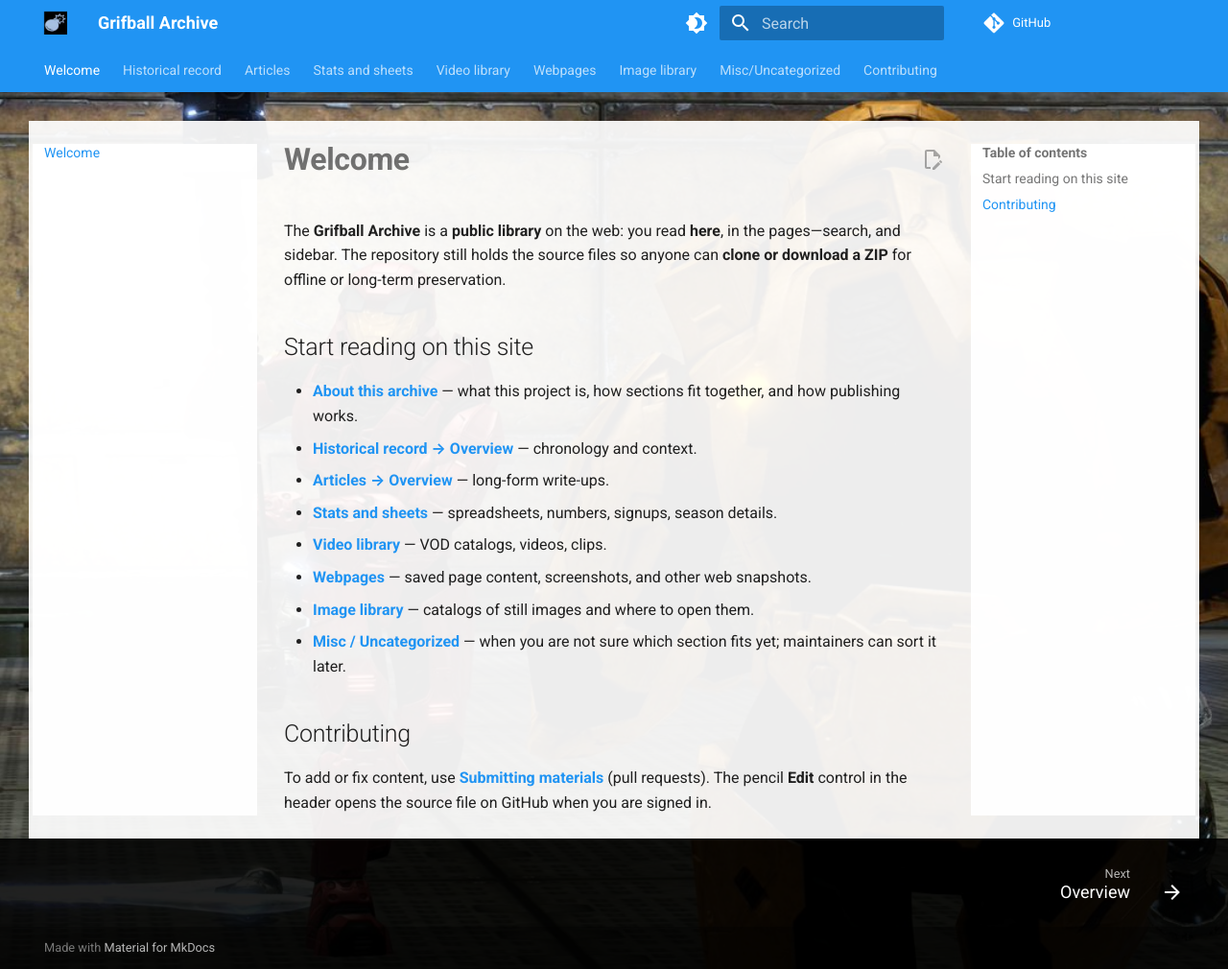
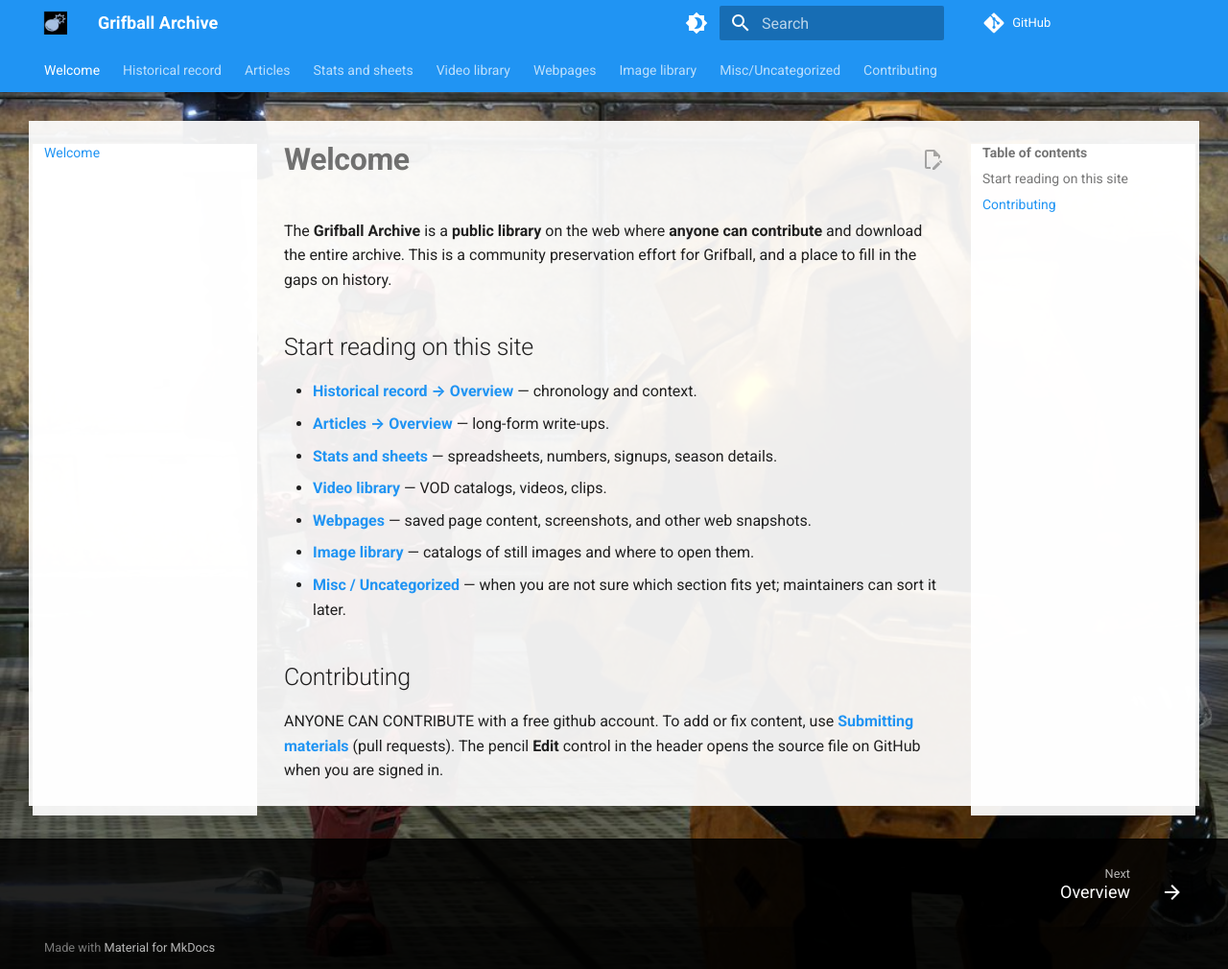
Before and after one commit to Grifball-Archive/Grifball-Archive, an MkDocs documentation site: the page built from docs/index.md, in a window 1280 px wide and 1010 px high. Shown: the whole window at 96% size. Built offline with MkDocs 1.6.1 and Material for MkDocs 9.7.7, drawn with Linux system fonts in a browser that asks for light colours; comment, search, counter and statistics services are not loaded.

Commit message:
Update index.md

```diff
--- a/docs/index.md
+++ b/docs/index.md
@@ -1,10 +1,9 @@
 # Welcome
 
-The **Grifball Archive** is a **public library** on the web: you read **here**, in the pages—search, and sidebar. The repository still holds the source files so anyone can **clone or download a ZIP** for offline or long-term preservation.
+The **Grifball Archive** is a **public library** on the web where **anyone can contribute** and download the entire archive. This is a community preservation effort for Grifball, and a place to fill in the gaps on history.
 
 ## Start reading on this site
 
-- **[About this archive](articles/about-the-archive.md)** — what this project is, how sections fit together, and how publishing works.
 - **[Historical record → Overview](history/overview.md)** — chronology and context.
 - **[Articles → Overview](articles/overview.md)** — long-form write-ups.
 - **[Stats and sheets](statistics/overview.md)** — spreadsheets, numbers, signups, season details.
@@ -14,5 +13,5 @@ The **Grifball Archive** is a **public library** on the web: you read **here**,
 - **[Misc / Uncategorized](misc/overview.md)** — when you are not sure which section fits yet; maintainers can sort it later.
 
 ## Contributing
-
+ANYONE CAN CONTRIBUTE with a free github account.
 To add or fix content, use **[Submitting materials](contributing/submitting-materials.md)** (pull requests). The pencil **Edit** control in the header opens the source file on GitHub when you are signed in.
```
